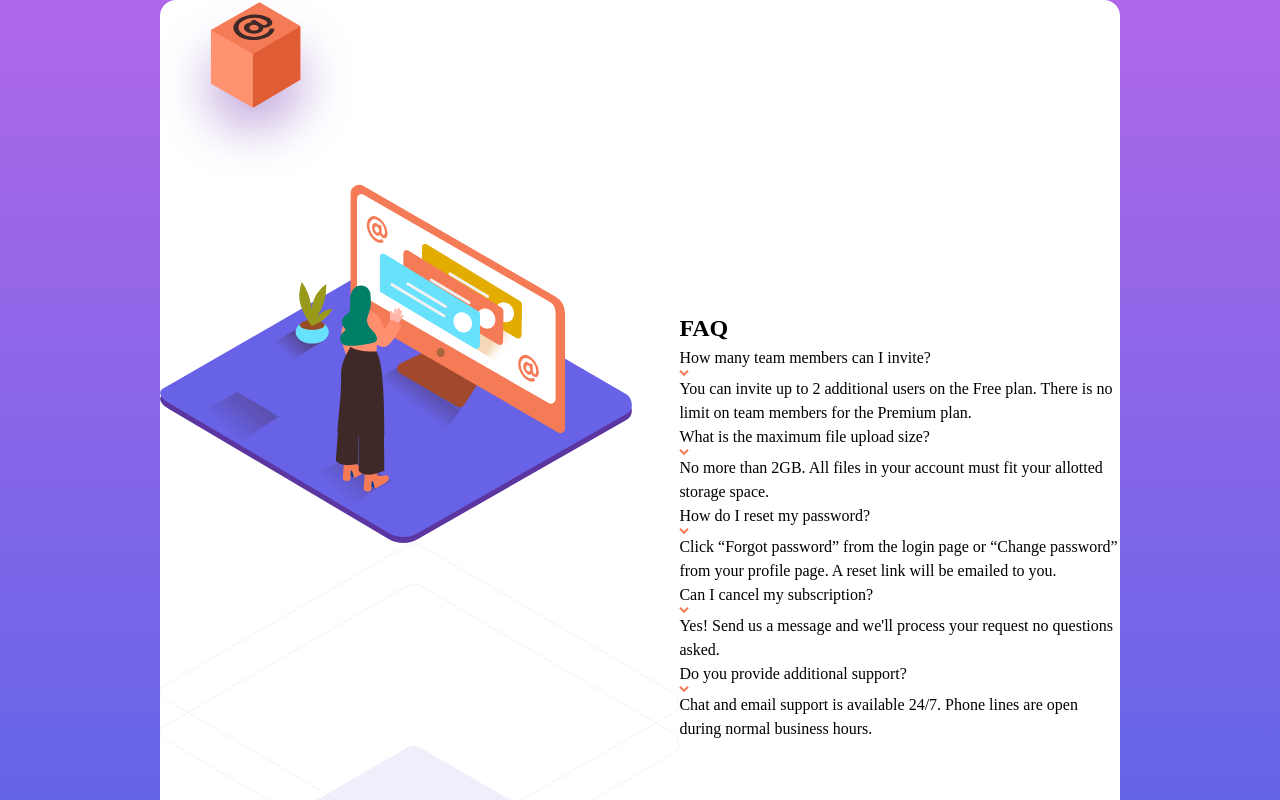
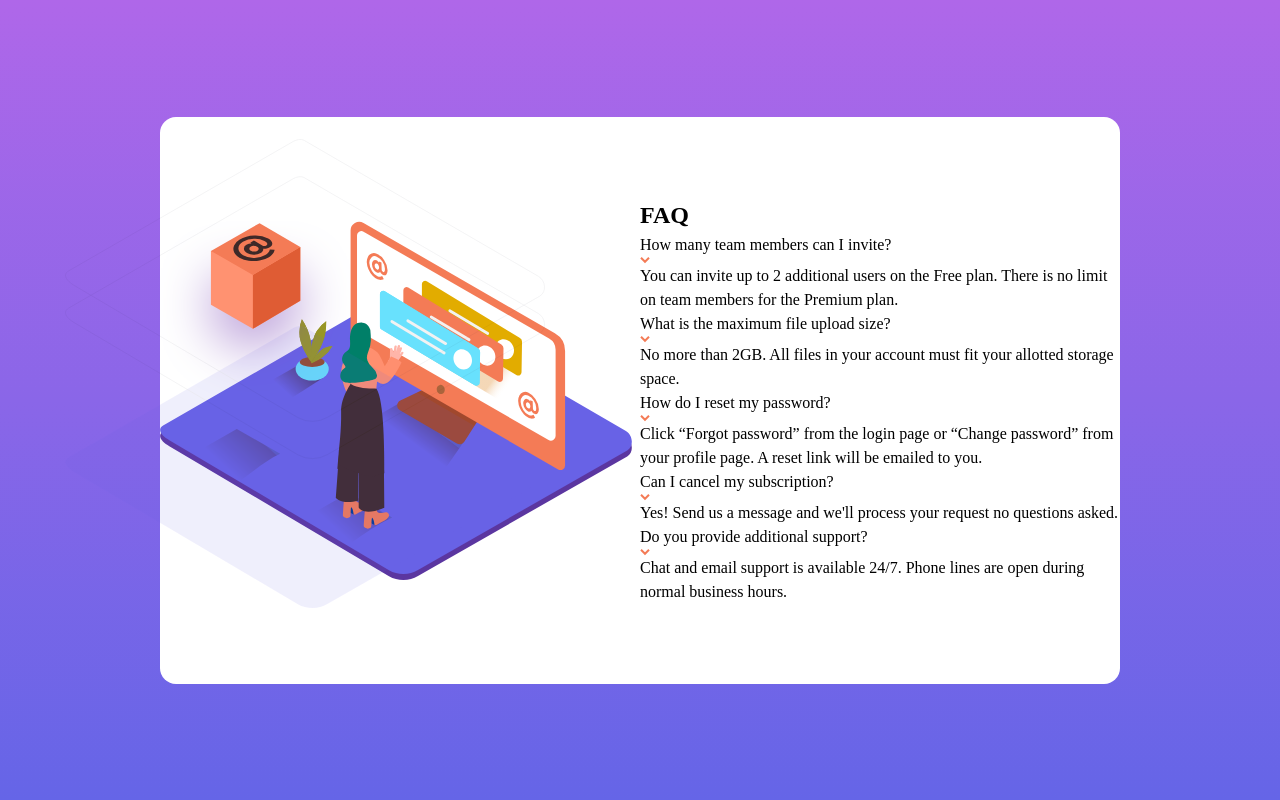
Before and after one commit to ZTanvir/fem-faq-accordion-card-main, a plain HTML site: page index.html in a window 1280 px wide. Shown: the top 800 px of the page. Drawn offline with Linux system fonts and the light colour scheme.

Commit message:
Position shadow under human-image-box

```diff
--- a/style/style.css
+++ b/style/style.css
@@ -93,4 +93,24 @@ main {
   justify-content: center;
   align-items: center;
   border-radius: 1rem;
+  padding: 5rem 0rem;
 }
+
+.faq-images {
+  flex: 1;
+  position: relative;
+}
+
+.faq-images-box {
+  position: absolute;
+}
+
+.faq-images-human-shadow {
+  position: absolute;
+  left: -95px;
+  top: -82px;
+}
+
+.faq {
+  flex: 1;
+}
```
